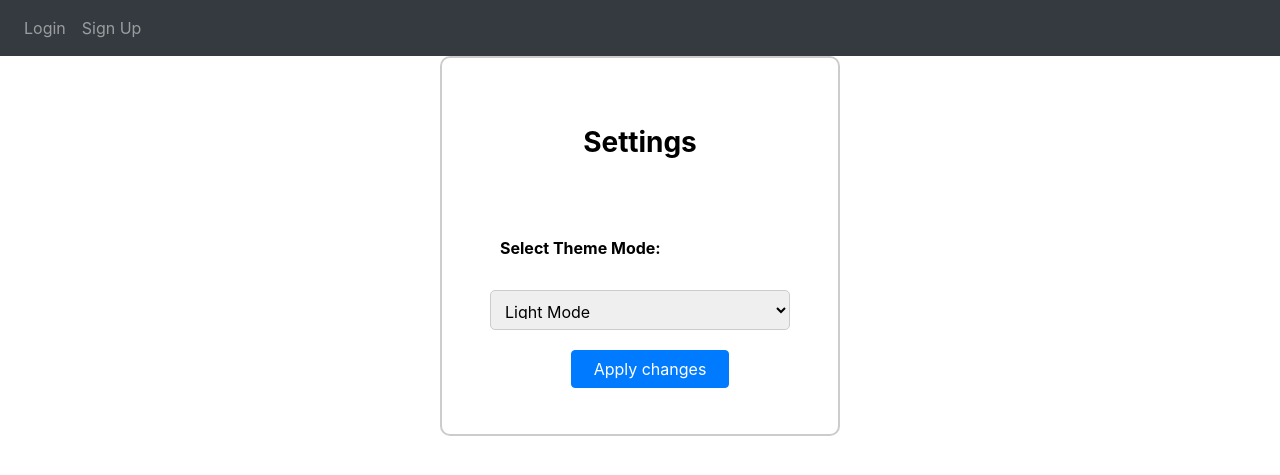
After one commit to DeObjectifOne/CS-project-A-Level, a Flask app: page /settings in a window 1280 px wide. The commit adds this page. Shown: the top 475 px of the page. Run offline with Flask 3, Linux system fonts and the light colour scheme; some libraries are stand-ins or nearby versions.

Commit message:
Add files via upload

```diff
--- a/code V3/website/models.py
+++ b/code V3/website/models.py
@@ -28,4 +28,5 @@ class User(db.Model, UserMixin):
     fullname = db.Column(db.String(150))
     email = db.Column(db.String(150), unique=True)
     password = db.Column(db.String(150))
+    dark_mode = db.Column(db.Boolean, default=False)
     tasks = db.relationship('Task', back_populates='user', cascade='all, delete-orphan')
--- a/code V3/website/static/index.js
+++ b/code V3/website/static/index.js
@@ -1,9 +1,36 @@
-// function for deleting tasks both in the database and on the webserver
+// delete function
 function deleteTask(taskId) {
+    //sends a request to the delete-task route
     fetch("/delete-task", {
         method: "POST",
+        //the data is converted into a JSON string
         body: JSON.stringify({ taskId: taskId }),
+//the designated string is then promptly deleted
 }).then((_res) => {
 window.location.href = "/";
 });
 }
+
+//light + dark mode function
+function saveMode(mode) {
+    fetch('/save-mode', {
+        method: 'POST',
+        headers: {
+            'Content-Type': 'application/json',  // This header specifies that the request body contains JSON
+        },
+        body: JSON.stringify({ mode: mode }),  // Convert the mode object to a JSON string
+    })
+    .then(response => {
+        if (!response.ok) {
+            throw new Error('Network response was not ok');
+        }
+        return response.json();
+    })
+    .then(data => {
+        console.log(data.message);  // Log success message
+        applyMode(mode);  // Apply the mode after saving
+    })
+    .catch(error => {
+        console.error('Error:', error);
+    });
+}
--- /dev/null
+++ b/code V3/website/static/style.css
@@ -0,0 +1,10 @@
+/* light mode */
+body.light-mode {
+    background-color: #ffffff;
+    color: #000000;
+}
+/* dark mode */
+body.dark-mode {
+    background-color: #2e2e2e;
+    color: #ffffff;
+}
--- a/code V3/website/templates/base.html
+++ b/code V3/website/templates/base.html
@@ -18,8 +18,10 @@
             crossorigin="anonymous"
         />
         <title>{% block title %}Home{% endblock %}</title>
+        <!--Used to display the chosen user coloured background for all webpages-->
+        <link rel="stylesheet" href="{{ url_for('static', filename='style.css') }}">
     </head>
-    <body>
+    <body class="{% if current_user.dark_mode %}dark-mode{% else %}light-mode{% endif %}">
     <!--Responsible for styalizing the navigation bar at the top of the page-->
     <nav class="navbar navbar-expand-lg navbar-dark bg-dark">
         <button
@@ -31,37 +33,15 @@
           <span class="navbar-toggler-icon"></span>
         </button>
         <div class="collapse navbar-collapse" id="navbar">
-        <div class="container-fluid">
-            <div class="row w-100">
+            <div class="navbar-nav">
                 {% if user.is_authenticated %}
-                <div>
+                <a class="nav-item nav-link" id="home" href="/">Home</a>
                 <a class="nav-item nav-link" id="logout" href="/logout">Logout</a>
-                </div>
-                    <!--Search bar option-->
-                    <div class="col-md-6 d-flex justify_content-center align-items-center">
-                    <div class="input-group">
-                        <input
-                            type="text"
-                            id="search"
-                            class="form-control"
-                            placeholder="Search for your tasks..."
-                        >
-                    <div class="input-group-append">
-                        <button
-                            class="btn btn-primary"
-                            id="searchButton"
-                            type="button"
-                            >
-                        </button>
-                    </div>
-                </div>
+                <a class="nav-item nav-link" id="settings" href="/settings">Settings</a>
                 {% else %}
-                <div>
                 <a class="nav-item nav-link" id="login" href="/login">Login</a>
                 <a class="nav-item nav-link" id="signUp" href="/sign-up">Sign Up</a>
-                </div>
                 {% endif %}
-                </div>
             </div>
         </div>
     </nav>
@@ -88,7 +68,7 @@
     {% endif %}
     {% endwith %}
     <!--Used to center everything correctly-->
-    <div class="container"> {% block content %} {% endblock %}</div>
+    <div class="container">{% block content %} {% endblock %}</div>
         <!--jQuery library: used for styalization and animations-->
         <script
             src="https://code.jquery.com/jquery-3.2.1.slim.min.js"
@@ -107,38 +87,10 @@
             integrity="sha384-JZR6Spejh4U02d8jOt6vLEHfe/JQGiRRSQQxSfFWpi1MquVdAyjUar5+76PVCmYl"
             crossorigin="anonymous"
         ></script>
+        <!--Used to import JavaScript functions-->
         <script
             type="text/javascript"
             src="{{ url_for('static', filename='index.js')}}"
         ></script>
-        <!--Search bar code-->
-        <script>
-            document.addEventListener('DOMContentLoaded', function () {
-                //takes the user search term as constant
-                const search_input = document.getElementById('search');
-                //the code looks at all elements under the id: schedule
-                const schedule = document.getElemenntById('schedule');
-                //the code then checks all elements under the <li> tags under 'schedule'
-                const list_item = schedule.getElementsByTagName('li');
-
-                search_input.addEventListener('input', function () {
-                // converts all terms to lower case for ease of search
-                const word = search_input.value.toLowerCase();
-                // used  to determine list length and the search loop
-                for (let i = 0; i < list_item.length; i++) {
-                    //used to search and compare the search term to the task and details variables
-                    const task_text = list_item.innerHTML.toLowerCase();
-                    //used to check if either the task or details are included within the search term
-                    if (task_text.includes(word)) {
-                    // used to clear the search bar
-                    list_item.style.display='';
-                    } else {
-                    // used to show that the search term could not be found
-                    list_item.style.display = 'none';
-                    }
-                    }
-                });
-            });
-        </script>
     </body>
 </html>
--- a/code V3/website/templates/home.html
+++ b/code V3/website/templates/home.html
@@ -12,7 +12,7 @@
             <b>Duration (In minutes): </b> {{task.duration}} <b>|</b>
             <b>Date of completion: </b> {{task.completion_date}} <b>|</b>
             <b>Priority: </b> {{task.priority}}
-            <button type="button" class="close" onClick="deleteTask({{ task.id }})">
+            <button type="button" class="close" onclick="deleteTask({{ task.id }});">
                 <span aria-hidden="true">&times;</span>
             </button>
         </li>
@@ -64,8 +64,8 @@
                 <label for="datetime"><b>Date of completion</b></label>
                 <input
                     type="datetime-local"
-                    name="datetime"
-                    id="datetime"
+                    name="completion_date"
+                    id="completion_date"
                     class="form-control"
                     required
                 >
--- a/code V3/website/templates/login.html
+++ b/code V3/website/templates/login.html
@@ -3,7 +3,7 @@
 {% block content %}
 <form method="POST">
     <br><br>
-    <h3 align="center">Log in</h3>
+    <h3 align="center"><b>Log in</b></h3>
     <br><br>
     <div class="form-group">
         <!--Used to input your email-->
--- /dev/null
+++ b/code V3/website/templates/settings.html
@@ -0,0 +1,77 @@
+{% extends "base.html" %}
+
+{% block title %}Settings{% endblock %}
+
+{% block content %}
+<form method="POST" action="/save-mode">
+    <div class="form-container">
+        <div class="form-box">
+            <br><br>
+            <h3 align="center"><b>Settings</b></h3>
+            <br><br>
+            <div class="form-group">
+                <label for="mode"><b>Select Theme Mode:</b></label>
+                <select id="mode" name="mode">
+                    <option value="light" {% if not user.dark_mode %}selected{% endif %}>Light Mode</option>
+                    <option value="dark" {% if user.dark_mode %}selected{% endif %}>Dark Mode</option>
+                </select>
+                <div align="center">
+                    <button type="submit" class="btn btn-primary">Apply changes</button>
+                </div>
+            </div>
+        </div>
+    </div>
+</form>
+
+<!-- CSS code -->
+<style>
+    .form-container {
+        display: flex;
+        flex-direction: column;
+        align-items: center;
+        justify-content: center;
+    }
+
+    .form-box {
+        border: 2px solid #ccc;
+        padding: 20px;
+        border-radius: 10px;
+        max-width: 400px;
+        width: 100%;
+    }
+
+    h3 {
+        text-align: center;
+    }
+
+    .form-group {
+        display: flex;
+        flex-direction: column;
+        align-items: center;
+    }
+
+    label, select, button {
+        padding: 10px;
+        margin: 10px;
+        width: 100%;
+        max-width: 300px;
+        border-radius: 5px;
+    }
+
+    select {
+        height: 40px;
+        border: 1px solid #ccc;
+    }
+
+    button {
+        background-color: #4caf50;
+        color: white;
+        cursor: pointer;
+        border: none;
+    }
+
+    button:hover {
+        background-color: #45a049;
+    }
+</style>
+{% endblock %}
--- a/code V3/website/views.py
+++ b/code V3/website/views.py
@@ -1,24 +1,22 @@
-from flask import Blueprint, render_template, request, flash, jsonify
+from flask import Blueprint, render_template, request, flash, jsonify, session
 from flask_login import login_required, current_user
 from .models import Task
 from . import db
-import json #used to translate the javascript in index.js to pythonic code
-
+import json
+from datetime import datetime
 
 views = Blueprint('views', __name__)
 
-#used redirect the user to the default page (home page)
 @views.route('/', methods=['GET', 'POST'])
-@login_required #put in place so the user can't access the home page until they've logged in
+@login_required
 def home():
     if request.method == 'POST':
-        #retrieves all task data
         task = request.form.get('task')
         details = request.form.get('details')
         duration = request.form.get('duration')
-        completion_date = request.form.get('completion_date')
+        completion_date_str = request.form.get('completion_date')
+        completion_date = datetime.strptime(completion_date_str, '%Y-%m-%dT%H:%M')
         priority = request.form.get('priority')
-
         new_task = Task(
             task=task,
             data=details,
@@ -27,21 +25,39 @@ def home():
             priority=priority,
             user_id=current_user.id
         )
-        db.session.add(new_task) #adds the task and its relevent data to the database
+        db.session.add(new_task)
         db.session.commit()
         flash('Task added successfully', category='success')
-
     return render_template("home.html", user=current_user)
 
-#handles task deletion after the user sends a POST request
 @views.route('/delete-task', methods=['POST'])
 def delete_task():
     task = json.loads(request.data)
     taskId = task['taskId']
     task = Task.query.get(taskId)
-    if task:
-        if task.user_id == current_user.id:
-            db.session.delete(task)
-            db.session.commit()
+    if task and task.user_id == current_user.id:
+        db.session.delete(task)
+        db.session.commit()
+    return jsonify({})
 
-    return jsonify({})
+@views.route('/settings', methods=['GET', 'POST'])
+def settings():
+    return render_template("settings.html", user=current_user)
+
+@views.route('/save-mode', methods=['POST'])
+@login_required
+def save_mode():
+    if request.content_type != 'application/json':
+        return jsonify({"error": "Unsupported Media Type"}), 415
+
+    data = request.get_json()
+    mode = data.get('mode', 'light')
+    session['mode'] = mode
+    return jsonify({"message": "Mode saved successfully"})
+
+@views.route('/get-mode', methods=['GET'])
+def get_mode():
+    #this defaults to light mode if dark mode isn't selected
+    mode = session.get('mode', 'light')
+    # Return the saved mode
+    return jsonify({"mode": mode})
```
Also changed, not shown: code V3/website/__init__.py (+1 -6 lines), code V3/instance/database.db. Lines whose indentation alone changed are shown as unchanged.
